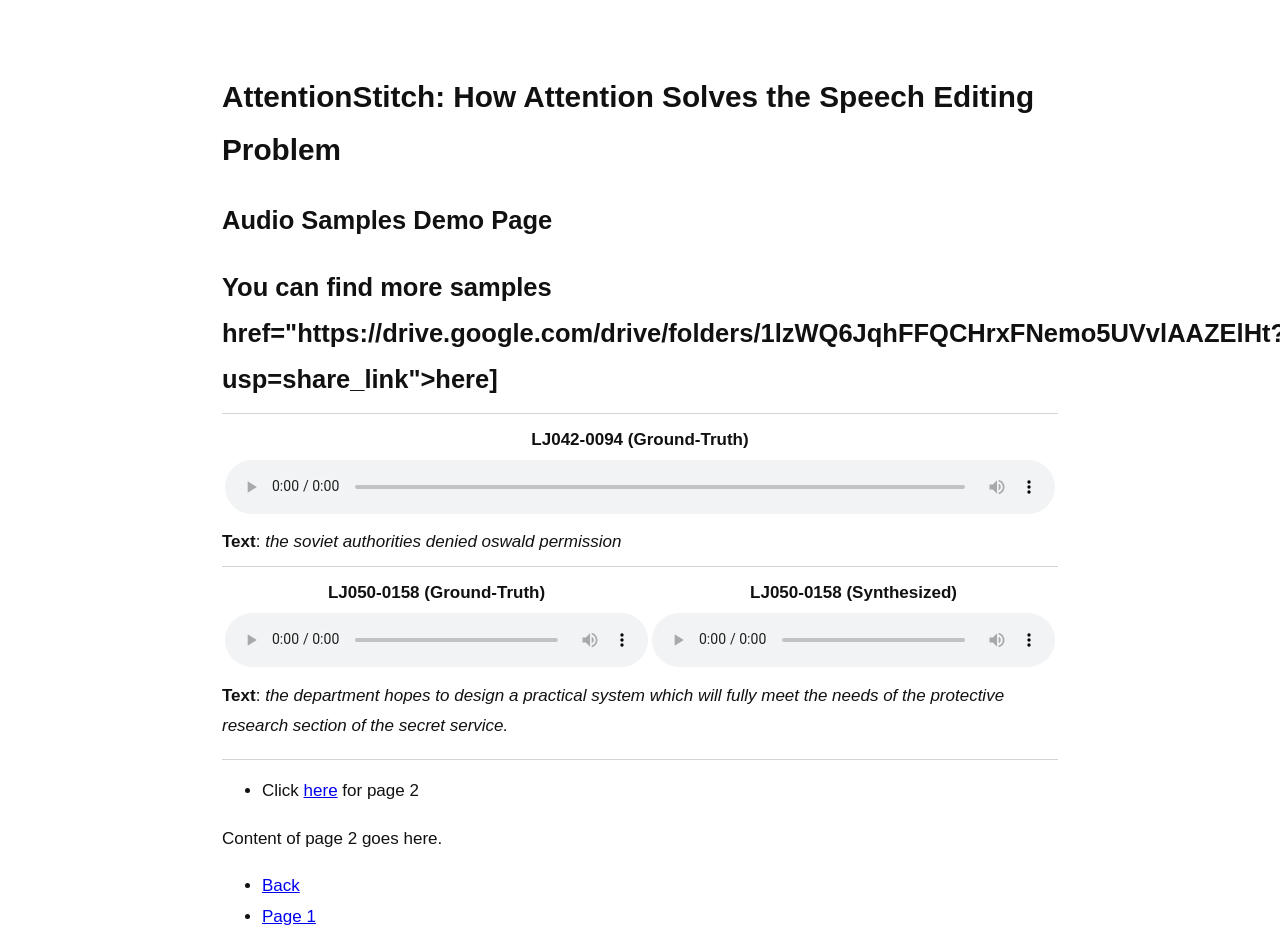
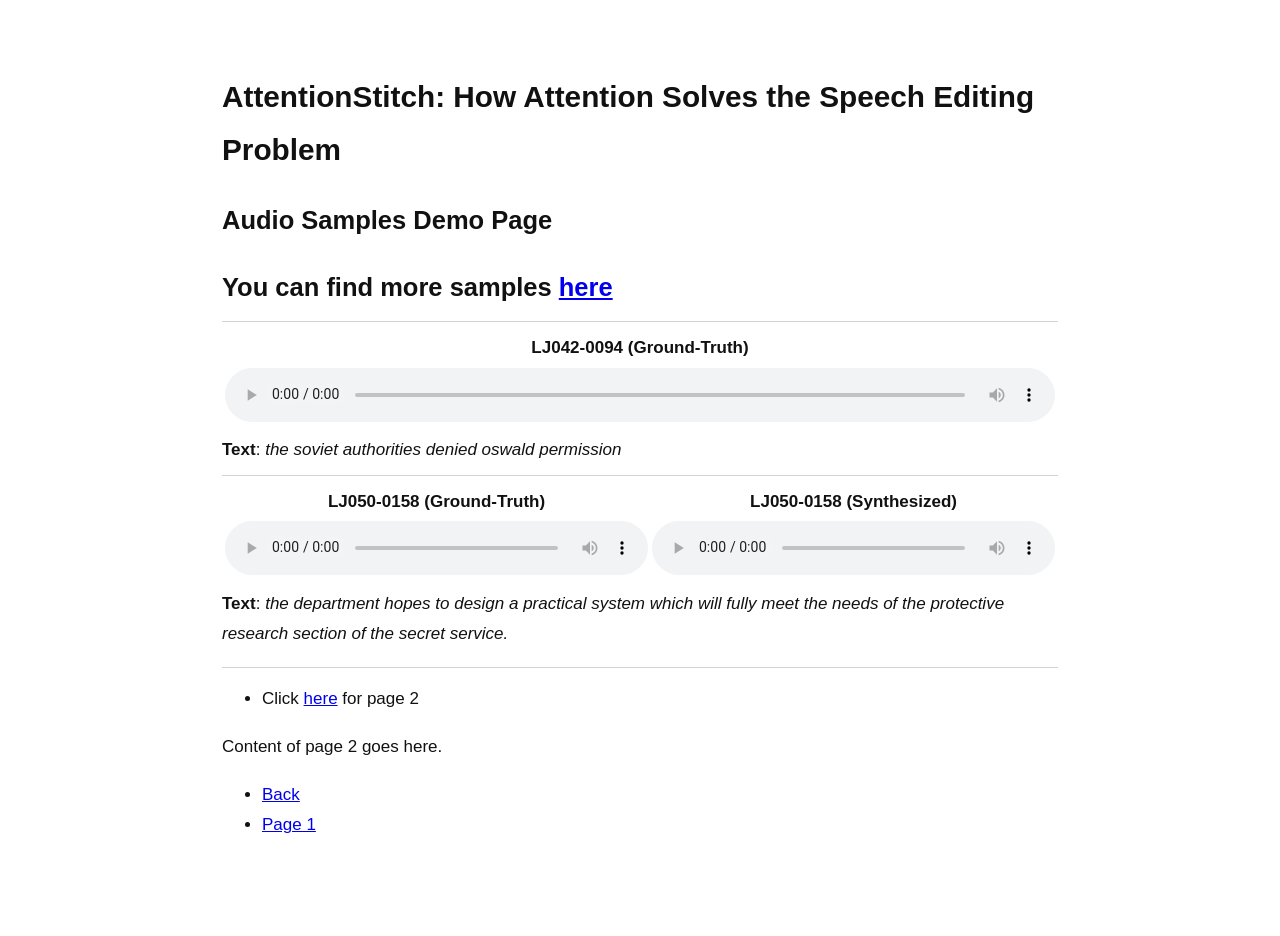
Before and after one commit to attentionstitch/attentionstitch.github.io, a plain HTML site: page index.html in a window 1280 px wide. Shown: the top 936 px of the page. Drawn offline with Linux system fonts and the light colour scheme.

Commit message:
Update index.html

```diff
--- a/index.html
+++ b/index.html
@@ -66,7 +66,7 @@
   <h1>AttentionStitch: How Attention Solves the Speech Editing Problem</h1>
   <p>
   <h2>Audio Samples Demo Page</h2>
-  <h2>You can find more samples href="https://drive.google.com/drive/folders/1lzWQ6JqhFFQCHrxFNemo5UVvlAAZElHt?usp=share_link">here]</h2>
+  <h2>You can find more samples <a href="https://drive.google.com/drive/folders/1lzWQ6JqhFFQCHrxFNemo5UVvlAAZElHt?usp=share_link">here</a></h2>
 
   <hr>
 
```
